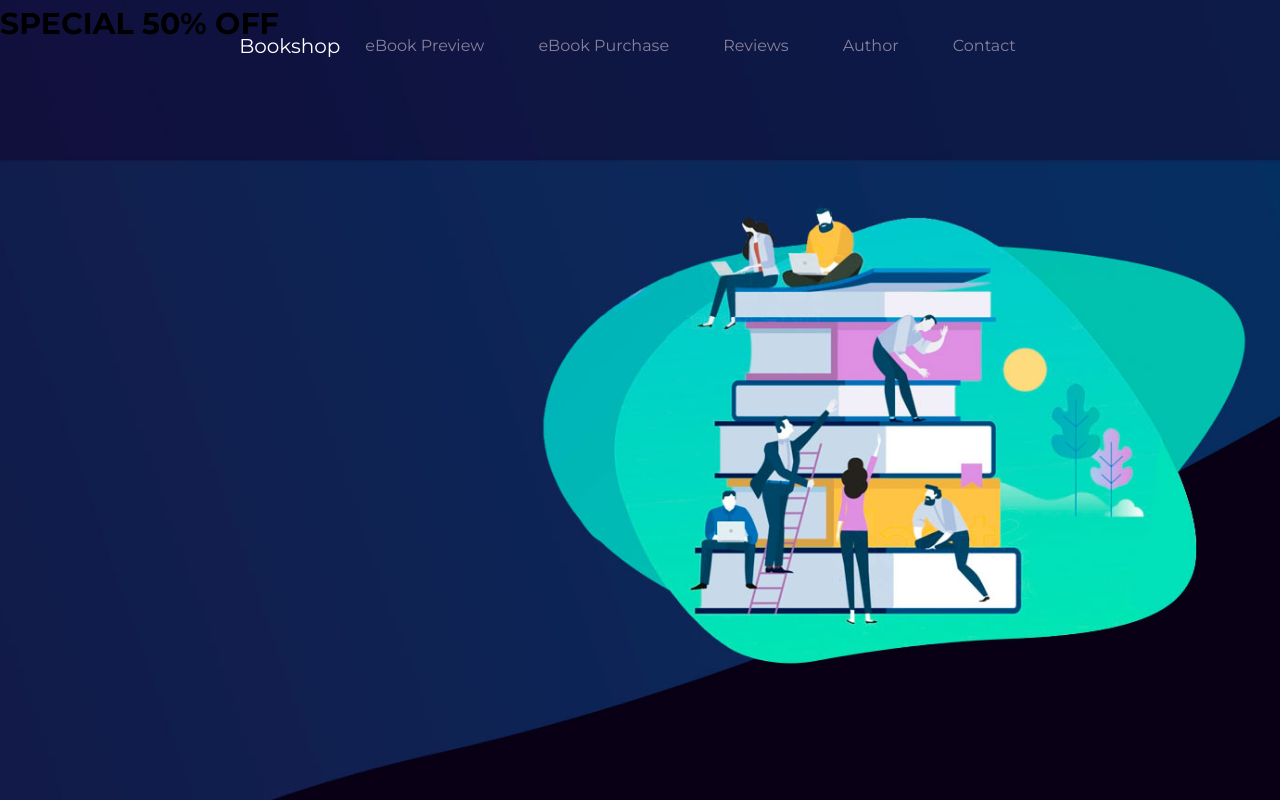
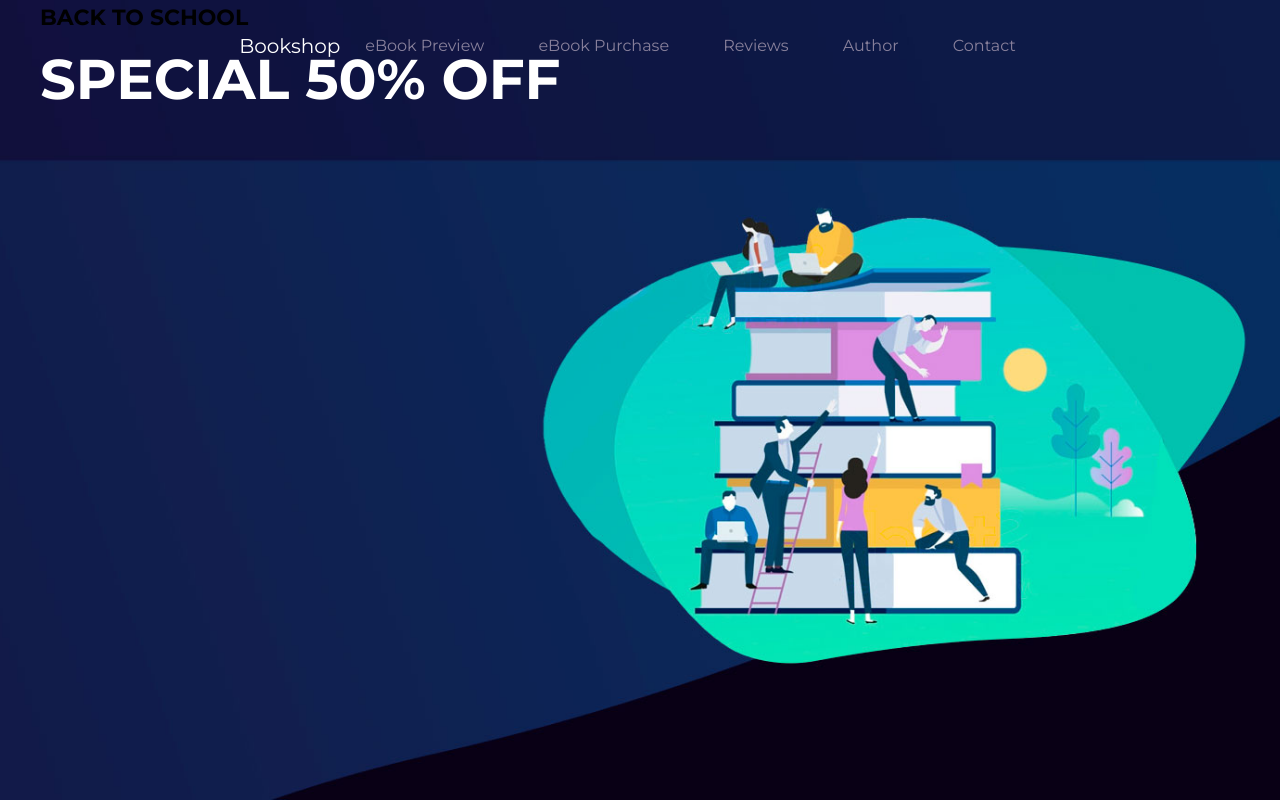
Before and after one commit to denis281542/psd, a plain HTML site: page index.html in a window 1280 px wide. Drawn offline with Linux system fonts and the light colour scheme.

Commit message:
Added intro__suptitle

```diff
--- a/assets/css/style.css
+++ b/assets/css/style.css
@@ -17,6 +17,13 @@ h1, h2, h3, h4, h5, h6 {
     margin: 0;
 }
 
+/* Container */
+.container {
+    width: 100%;
+    max-width: 1200px;
+    margin: 0 auto;
+}
+
 /*Intro*/
 .intro {
     width: 100%;
@@ -27,8 +34,22 @@ h1, h2, h3, h4, h5, h6 {
     background-size: cover;
 }
 
+.intro__inner {
+    width: 100%;
+    min-width: 530px;
+    margin: 0 auto;
+}
+
 .intro__title {
+    font-size: 56px;
+    font-weight: 800;
+    color: #ffffff;
+    text-transform: uppercase;
+    text-align: left;
+}
 
+.intro__suptitle {
+    font-size: 22px;
 }
 
 /*Header*/
--- a/index.html
+++ b/index.html
@@ -27,7 +27,10 @@
 
     <div class="intro">
         <div class="container">
-            <h1 class="intro__title">SPECIAL 50% OFF</h1>
+            <div class="intro__inner">
+                <h2 class="intro__suptitle">BACK TO SCHOOL</h2>
+                <h1 class="intro__title">SPECIAL 50% OFF</h1>
+            </div>
         </div>
     </div>
 
```
